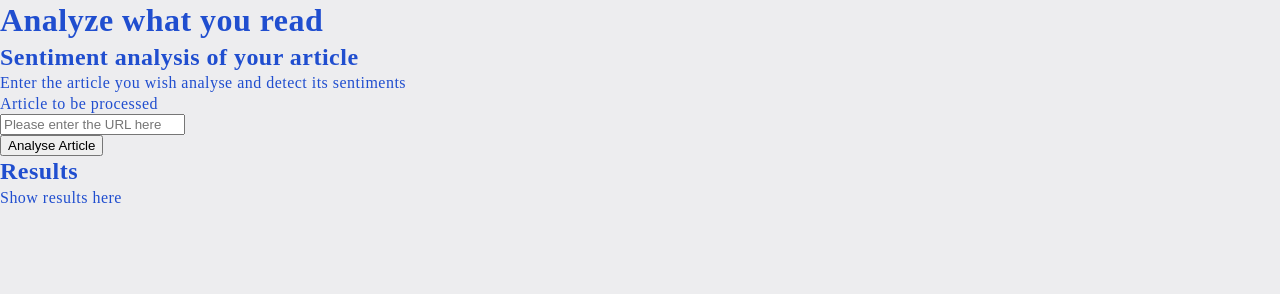
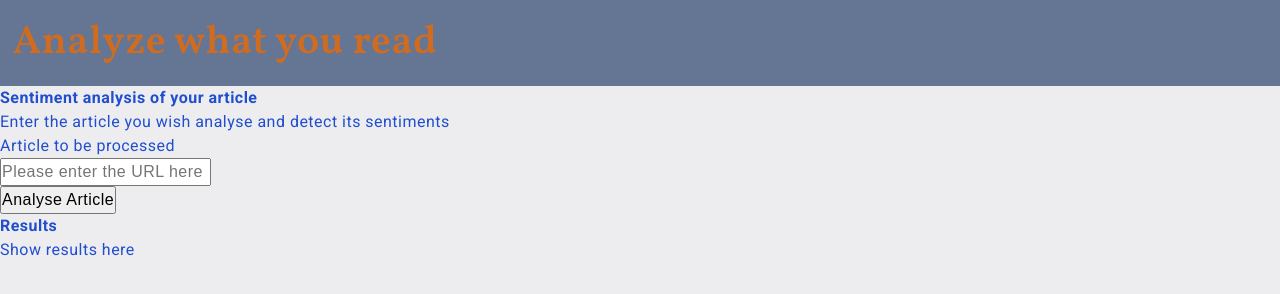
Before and after one commit to AmaPal09/UD_FEND_NLP, a website built with webpack: page src/client/views/index.html in a window 1280 px wide. Built offline with nearby package versions, Linux system fonts and the light colour scheme.

Commit message:
CHNG: Add fonts to the style sheets

```diff
--- a/src/client/index.js
+++ b/src/client/index.js
@@ -1,7 +1,7 @@
 import { isValidURL } from './js/validateURL'
 import { submitForm } from './js/index.js'
 import { sendURLToServer } from './js/index.js'
-import './styles/resets.scss'
+// import './styles/resets.scss'
 import './styles/main.scss'
 
 alert("I exist");
--- a/src/client/styles/_var4main.scss
+++ b/src/client/styles/_var4main.scss
@@ -1,4 +1,5 @@
-
+/*Get fonts from Google fonts*/
+@import url('https://fonts.googleapis.com/css2?family=Roboto:ital,wght@0,300;0,400;0,700;1,100;1,400;1,700&family=Vollkorn:wght@600&display=swap');
 
 /*COLOURS*/
 $primary-accent-color-1: #204ecf;
@@ -14,3 +15,34 @@ $secondary-color: #000000;
 $background-color-light: #ededef;
 $background-color-medium: #657594;
 $background-color-dark: #1d222b;
+
+
+/*FONTS*/
+/*font-sizes*/
+$page-title-size: 2.5rem;
+$regular-title-size: 1.5rem;
+$regular-text-size: 1rem;
+/*font-family*/
+$page-title-family: 'Vollkorn', serif;
+$regular-title-family: 'Roboto', sans-serif;
+$regular-text-family: 'Roboto', sans-serif;
+$footer-text-family: 'Roboto', sans-serif;
+$footer-copyrights-family: 'Roboto', sans-serif;
+
+/*font-weight*/
+$page-title-weight: 600;
+$regular-title-weight: 700;
+$regular-text-weight: 400;
+$footer-text-weight: 300;
+$footer-copyrights-weight: 100;
+
+* {
+	padding: 0;
+	margin: 0;
+	margin-block-start: 0;
+    margin-block-end: 0;
+	font-size: 16px;
+	line-height: 1.5;
+	letter-spacing: 0.03rem;
+	/*color: var(--regular-text-color);*/
+}
--- a/src/client/styles/main.scss
+++ b/src/client/styles/main.scss
@@ -4,5 +4,28 @@ body {
 	background-color: $background-color-light;
 	color: $primary-accent-color-1;
 	height: 100vh;
+	font-family: $regular-text-family;
+	font-size: $regular-title-size;
+	font-weight: $regular-text-weight;
+	margin: 0;
+}
+
+header {
+	background-color: $background-color-medium;
+	color: $primary-accent-color-dark;
+
+	.main__heading {
+		font-family: $page-title-family;
+		font-size: $page-title-size;
+		font-weight: $page-title-weight;
+		padding: 0.8rem;
+		display: flex;
+		align-content: center;
+
+		&:hover {
+			color: $attention-accent-color;
+		}
+	}
+
 
 }
```
